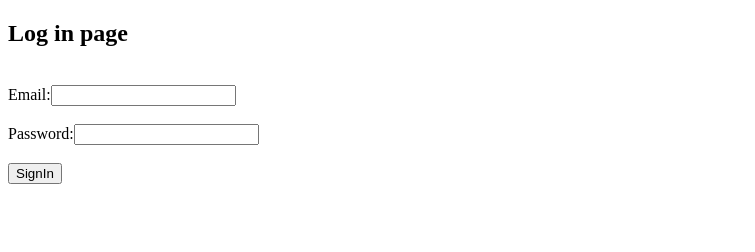
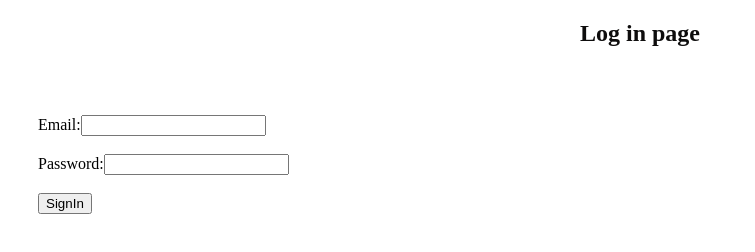
Before and after one commit to Jaisurya2403/git-learning-project, a plain HTML site: page signin.html in a window 1280 px wide. Shown: the whole page, without its empty margins (0-755 px from the left). Drawn offline with Linux system fonts and the light colour scheme.

Commit message:
style added

```diff
--- a/signin.html
+++ b/signin.html
@@ -1,12 +1,25 @@
 <!DOCTYPE html>
 <head>
     <title>SignIn</title>
+    <style>
+        .for{
+            padding: 30px;
+            margin: auto;
+            border-bottom:2px black;
+        }
+        h2{
+            color: rgb(14, 13, 13);
+            text-align: center;
+        }
+
+    </style>
 </head>
 <body>
     <form>
         <h2>Log in page</h2><br>
+        <div class="for">
         Email:<input type="email" name="email"><br><br>
         Password:<input type="password" name="password"><br><br>
-        <input type="submit" value="SignIn">
+        <input type="submit" value="SignIn"></div>
     </form>
 </body>
```
